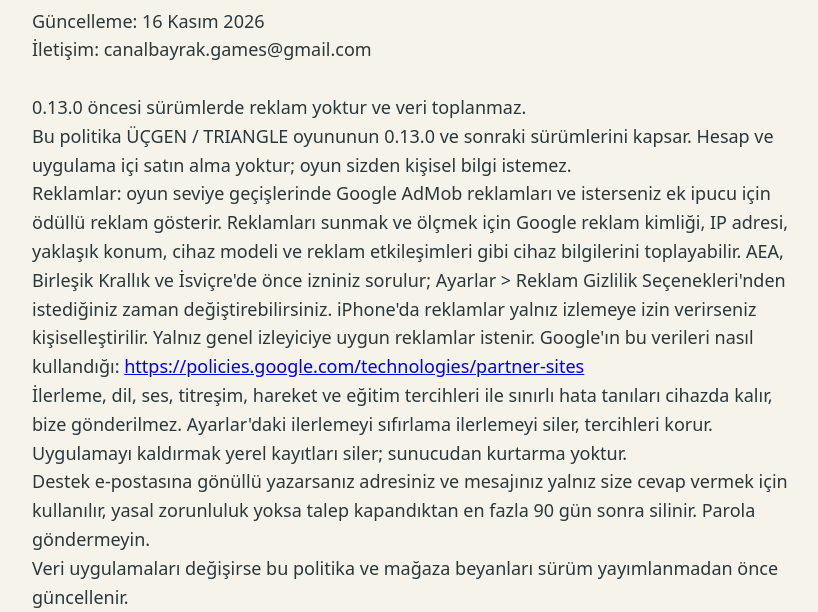
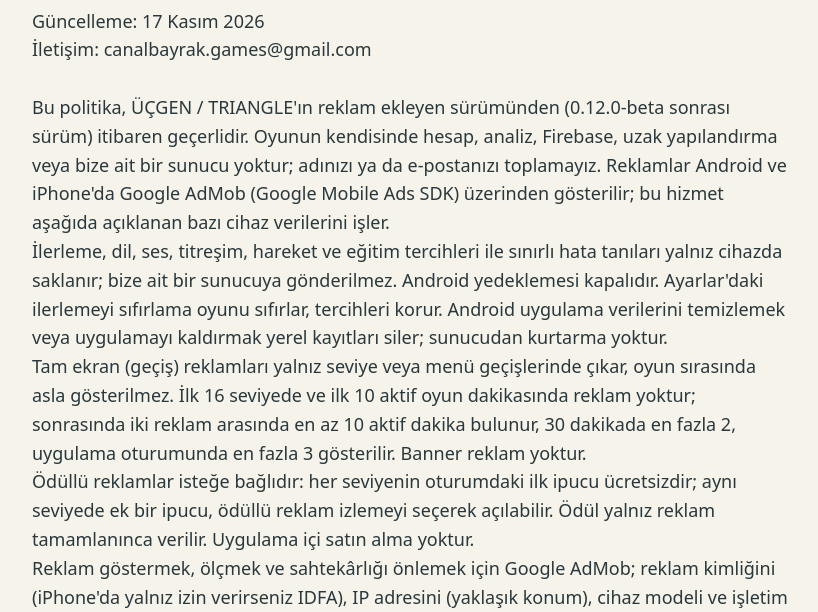
Before and after one commit to can-albayrak/can-albayrak.github.io, a plain HTML site: page triangle/tr.html in a window 1280 px wide. Shown: the part 188-800 px from the top of the page, without its empty margins (228-1046 px from the left). Drawn offline with Linux system fonts and the light colour scheme.

Commit message:
Triangle privacy policy: Google AdMob ads (EN and TR)
Co-Authored-By: Claude Opus 5.5 <noreply@anthropic.com>

```diff
--- a/triangle/tr.html
+++ b/triangle/tr.html
@@ -1,9 +1,15 @@
-<!doctype html><html lang="tr"><meta charset="utf-8"><meta name="viewport" content="width=device-width,initial-scale=1"><title>Gizlilik Politikası — ÜÇGEN / TRIANGLE</title><style>body{max-width:760px;margin:40px auto;padding:20px;font:18px/1.6 system-ui;color:#29383c;background:#f6f3eb}p{white-space:pre-line}</style><nav><a href="index.html">English</a> · <a href="/">All games</a></nav><h1>Gizlilik Politikası — ÜÇGEN / TRIANGLE</h1><p>Güncelleme: 16 Kasım 2026
+<!doctype html><html lang="tr"><meta charset="utf-8"><meta name="viewport" content="width=device-width,initial-scale=1"><title>Gizlilik Politikası — ÜÇGEN / TRIANGLE</title><style>body{max-width:760px;margin:40px auto;padding:20px;font:18px/1.6 system-ui;color:#29383c;background:#f6f3eb}p{white-space:pre-line}</style><nav><a href="index.html">English</a> · <a href="/">All games</a></nav><h1>Gizlilik Politikası — ÜÇGEN / TRIANGLE</h1><p>Güncelleme: 17 Kasım 2026
 İletişim: canalbayrak.games@gmail.com
 
-0.13.0 öncesi sürümlerde reklam yoktur ve veri toplanmaz.
-Bu politika ÜÇGEN / TRIANGLE oyununun 0.13.0 ve sonraki sürümlerini kapsar. Hesap ve uygulama içi satın alma yoktur; oyun sizden kişisel bilgi istemez.
-Reklamlar: oyun seviye geçişlerinde Google AdMob reklamları ve isterseniz ek ipucu için ödüllü reklam gösterir. Reklamları sunmak ve ölçmek için Google reklam kimliği, IP adresi, yaklaşık konum, cihaz modeli ve reklam etkileşimleri gibi cihaz bilgilerini toplayabilir. AEA, Birleşik Krallık ve İsviçre&#x27;de önce izniniz sorulur; Ayarlar &gt; Reklam Gizlilik Seçenekleri&#x27;nden istediğiniz zaman değiştirebilirsiniz. iPhone&#x27;da reklamlar yalnız izlemeye izin verirseniz kişiselleştirilir. Yalnız genel izleyiciye uygun reklamlar istenir. Google&#x27;ın bu verileri nasıl kullandığı: <a href="https://policies.google.com/technologies/partner-sites">https://policies.google.com/technologies/partner-sites</a>
-İlerleme, dil, ses, titreşim, hareket ve eğitim tercihleri ile sınırlı hata tanıları cihazda kalır, bize gönderilmez. Ayarlar&#x27;daki ilerlemeyi sıfırlama ilerlemeyi siler, tercihleri korur. Uygulamayı kaldırmak yerel kayıtları siler; sunucudan kurtarma yoktur.
-Destek e-postasına gönüllü yazarsanız adresiniz ve mesajınız yalnız size cevap vermek için kullanılır, yasal zorunluluk yoksa talep kapandıktan en fazla 90 gün sonra silinir. Parola göndermeyin.
-Veri uygulamaları değişirse bu politika ve mağaza beyanları sürüm yayımlanmadan önce güncellenir.</p></html>
+Bu politika, ÜÇGEN / TRIANGLE'ın reklam ekleyen sürümünden (0.12.0-beta sonrası sürüm) itibaren geçerlidir. Oyunun kendisinde hesap, analiz, Firebase, uzak yapılandırma veya bize ait bir sunucu yoktur; adınızı ya da e-postanızı toplamayız. Reklamlar Android ve iPhone'da Google AdMob (Google Mobile Ads SDK) üzerinden gösterilir; bu hizmet aşağıda açıklanan bazı cihaz verilerini işler.
+İlerleme, dil, ses, titreşim, hareket ve eğitim tercihleri ile sınırlı hata tanıları yalnız cihazda saklanır; bize ait bir sunucuya gönderilmez. Android yedeklemesi kapalıdır. Ayarlar'daki ilerlemeyi sıfırlama oyunu sıfırlar, tercihleri korur. Android uygulama verilerini temizlemek veya uygulamayı kaldırmak yerel kayıtları siler; sunucudan kurtarma yoktur.
+Tam ekran (geçiş) reklamları yalnız seviye veya menü geçişlerinde çıkar, oyun sırasında asla gösterilmez. İlk 16 seviyede ve ilk 10 aktif oyun dakikasında reklam yoktur; sonrasında iki reklam arasında en az 10 aktif dakika bulunur, 30 dakikada en fazla 2, uygulama oturumunda en fazla 3 gösterilir. Banner reklam yoktur.
+Ödüllü reklamlar isteğe bağlıdır: her seviyenin oturumdaki ilk ipucu ücretsizdir; aynı seviyede ek bir ipucu, ödüllü reklam izlemeyi seçerek açılabilir. Ödül yalnız reklam tamamlanınca verilir. Uygulama içi satın alma yoktur.
+Reklam göstermek, ölçmek ve sahtekârlığı önlemek için Google AdMob; reklam kimliğini (iPhone'da yalnız izin verirseniz IDFA), IP adresini (yaklaşık konum), cihaz modeli ve işletim sistemini, reklamlarla etkileşiminizi ve tanılama verilerini toplayabilir. Google'ın bu hizmetleri kullanan uygulamalardaki veri kullanımı: https://policies.google.com/technologies/partner-sites
+Avrupa Ekonomik Alanı, Birleşik Krallık ve İsviçre'deki oyunculara, herhangi bir reklam isteğinden önce Google'ın onay formu (UMP) gösterilir. Seçiminizi Ayarlar > Gizlilik seçenekleri bölümünden değiştirebilirsiniz; bu düğme yalnız gerekli bölgelerde görünür. Onay verilmezse Google sınırlı, kişiselleştirilmemiş reklamlar gösterebilir.
+iPhone: Apple'ın App Tracking Transparency izni Google'ın onay akışı içinde sorulur. IDFA yalnız İzin Ver'e dokunursanız kullanılır; bunu iOS Ayarlar > Gizlilik ve Güvenlik > İzleme bölümünden değiştirebilirsiniz. Android: AdMob reklam kimliğini kullanabilir; Android ayarlarında (Google > Reklamlar) bu kimliği sıfırlayabilir, silebilir veya kişiselleştirilmiş reklamlardan çıkabilirsiniz.
+Bulmacalar çevrimdışı oynanır. Reklamlar internet bağlantısı ister; çevrimdışıyken hiç gösterilmez. Android izinleri: INTERNET, ACCESS_NETWORK_STATE, VIBRATE ve Google Mobile Ads SDK'nın eklediği izinler: reklam kimliği (AD_ID), WAKE_LOCK, FOREGROUND_SERVICE ve READ_BASIC_PHONE_STATE (yalnız temel ağ türü; telefon numarası, aramalar veya kişiler okunmaz). Titreşim Ayarlar'dan kapatılabilir.
+Destek e-postasına gönüllü olarak yazarsanız e-posta adresiniz ve paylaştığınız içerik yalnız talebi yanıtlamak için kullanılır; bilerek üçüncü taraflara satılmaz veya reklam amacıyla kullanılmaz. Destek yazışmaları talebin kapanmasından sonra en fazla 90 gün tutulur; yasal yükümlülük dışında silme talebi için aynı adrese yazabilirsiniz. E-posta hizmet sağlayıcıları iletim sırasında verileri kendi koşullarına göre işler. Gereksiz kişisel bilgi veya parola göndermeyin.
+Oyun 13 yaş altına yönelik değildir (hedef kitle 13+) ve çocuklardan kişisel bilgi istemez. Oyunun hedef kitle/yaş beyanını yayıncı Play Console içinde belirler; bu politika otomatik yaş derecesi vermez.
+Veri uygulamaları değişirse bu politika ve mağaza beyanları sürüm yayımlanmadan önce güncellenir.
+</p></html>
```
Also changed, not shown: triangle/index.html (+13 -7 lines).
